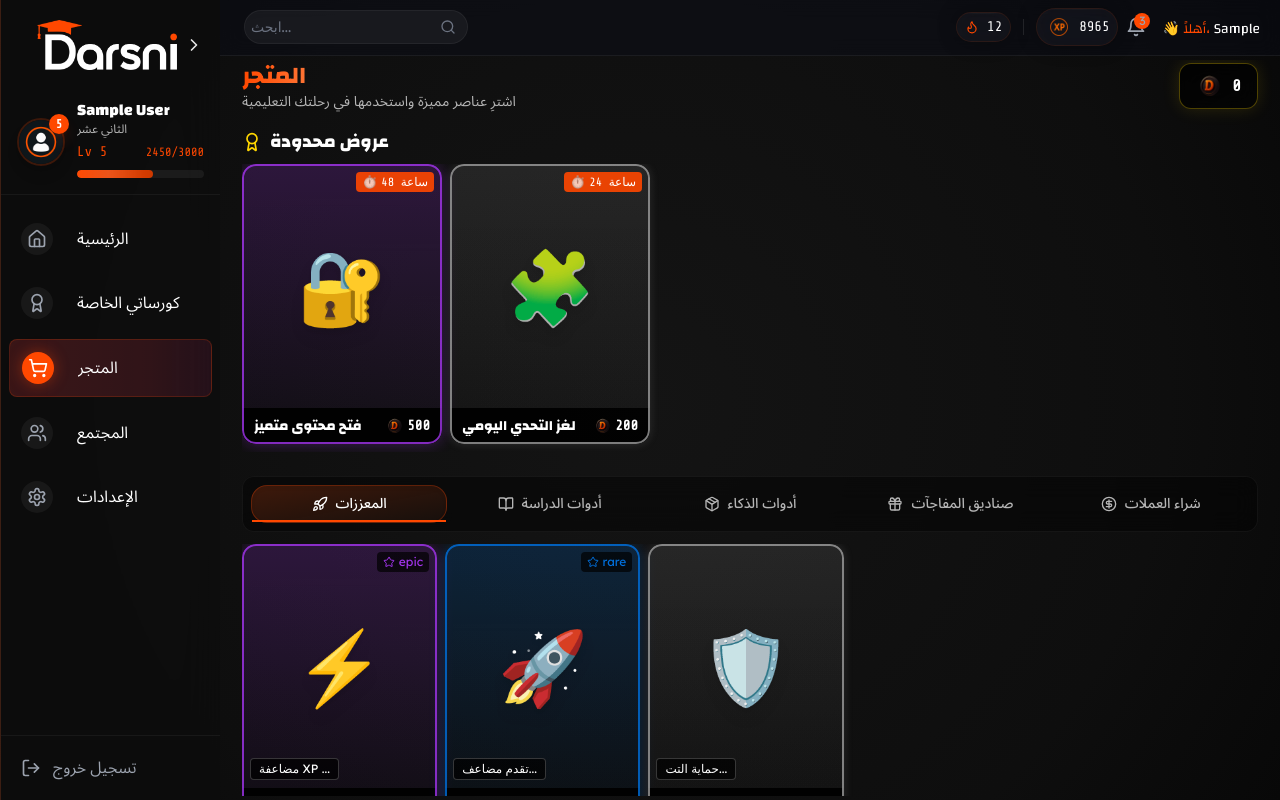
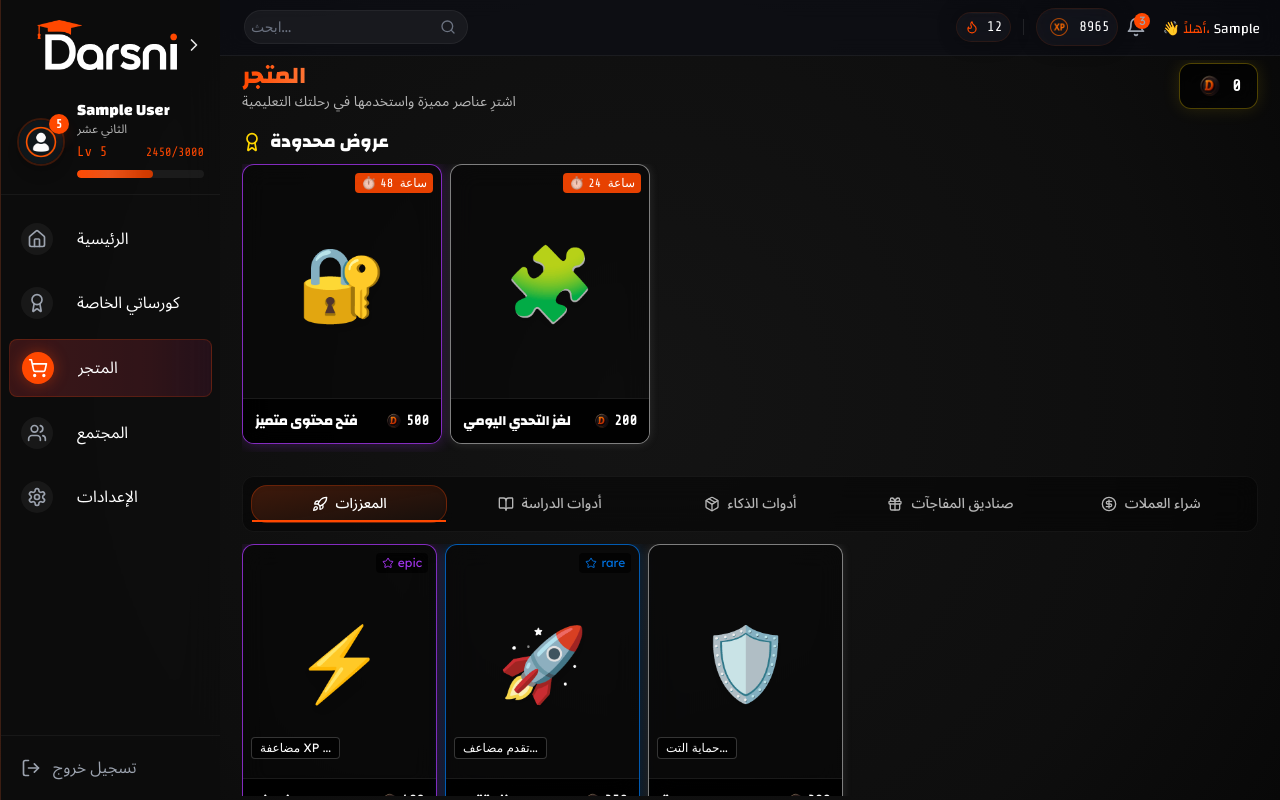
Before and after one commit to shadi1daoud/arab-bagrut-quest, a React (Vite) app: page /shop in a window 1280 px wide. Built offline with nearby package versions, Linux system fonts and the light colour scheme; sample sign-in values are in the browser's storage.

Commit message:
Refactor: Use Card component in Shop page
Refactors Shop.tsx to utilize the standard Card component for consistent design and layout, while maintaining existing shop functionality and rarity-based styling.

```diff
--- a/src/components/ui/card.tsx
+++ b/src/components/ui/card.tsx
@@ -3,19 +3,30 @@ import * as React from "react"
 
 import { cn } from "@/lib/utils"
 
+// Add support for rarity style prop
+interface CardProps extends React.HTMLAttributes<HTMLDivElement> {
+  rarity?: 'common' | 'rare' | 'epic' | 'legendary';
+}
+
 const Card = React.forwardRef<
   HTMLDivElement,
-  React.HTMLAttributes<HTMLDivElement>
->(({ className, ...props }, ref) => (
+  CardProps
+>(({ className, rarity, ...props }, ref) => {
+  // Generate rarity-specific styling
+  const rarityStyles = rarity ? getRarityStyles(rarity) : '';
+
+  return (
     <div
       ref={ref}
       className={cn(
         "bg-black/40 backdrop-blur-md rounded-xl border border-white/5 shadow-lg overflow-hidden hover:shadow-[0_0_20px_rgba(255,72,0,0.15)] transition-shadow animate-scale-in relative",
+        rarityStyles,
         className
       )}
       {...props}
     />
-))
+  )
+})
 Card.displayName = "Card"
 
 const CardHeader = React.forwardRef<
@@ -77,4 +88,18 @@ const CardFooter = React.forwardRef<
 ))
 CardFooter.displayName = "CardFooter"
 
+// Helper function to get rarity-specific styling
+function getRarityStyles(rarity: 'common' | 'rare' | 'epic' | 'legendary'): string {
+  switch(rarity) {
+    case 'legendary':
+      return 'border-game-legendary/80 shadow-[0_0_15px_rgba(255,215,0,0.3)]';
+    case 'epic':
+      return 'border-game-epic/80 shadow-[0_0_15px_rgba(163,53,238,0.3)]';
+    case 'rare':
+      return 'border-game-rare/80 shadow-[0_0_15px_rgba(0,112,221,0.3)]';
+    default: // common
+      return 'border-game-common/80 shadow-[0_0_10px_rgba(157,157,157,0.2)]';
+  }
+}
+
 export { Card, CardHeader, CardFooter, CardTitle, CardDescription, CardContent }
--- a/src/pages/student/Shop.tsx
+++ b/src/pages/student/Shop.tsx
@@ -432,7 +432,7 @@ const Shop = () => {
         </motion.div>
       </div>
 
-      {/* Featured items (limited time offers) - Fortnite Style */}
+      {/* Featured items (limited time offers) */}
       {featuredItems.length > 0 && (
         <div className="mb-4">
           <h2 className="text-lg font-bold mb-2 font-['Changa'] flex items-center gap-2 text-white">
@@ -441,63 +441,41 @@ const Shop = () => {
 
           <ScrollArea className="pb-2">
             <div className="flex gap-2 pb-2">
-              {featuredItems.map(item => {
-                const rarityStyle = getRarityStyle(item.rarity);
-                return (
+              {featuredItems.map(item => (
                 <motion.div
                   key={`featured-${item.id}`}
-                    className={`relative w-[200px] ${rarityStyle.glow} rounded-md overflow-hidden group h-[280px]`}
+                  className="relative w-[200px] min-w-[200px]"
                   whileHover={{ y: -5, scale: 1.02 }}
                   initial={{ opacity: 0, y: 20 }}
                   animate={{ opacity: 1, y: 0 }}
                   transition={{ duration: 0.3 }}
                 >
-                    {/* Rarity border */}
-                    <div className={`absolute inset-0 border-2 ${rarityStyle.border} rounded-md z-10 pointer-events-none`}></div>
-
+                  <Card rarity={item.rarity} className="h-[280px] group">
                     {/* Limited time indicator */}
                     <div className="absolute top-2 right-2 px-1.5 py-0.5 bg-game-primary/90 text-xs text-white rounded z-20 flex items-center gap-1 font-['Share_Tech_Mono']">
                       <span className="animate-pulse">⏱️</span>
                       <span>{formatTimeRemaining(item.timeRemaining || 0)}</span>
                     </div>
 
-                    {/* Card with large image area */}
-                    <div className="h-full flex flex-col">
-                      {/* Main image area */}
-                      <div
-                        className="flex-1 flex items-center justify-center p-3 relative overflow-hidden"
-                        style={{background: rarityStyle.bgGradient}}
-                      >
-                        {/* Rarity effect background */}
-                        <div className="absolute inset-0 opacity-20">
-                          <div className="absolute inset-0 bg-gradient-to-t from-black/50 to-transparent"></div>
-                          <motion.div
-                            className="absolute inset-0 bg-gradient-to-r from-transparent via-white/10 to-transparent"
-                            animate={{ x: ['-100%', '100%'] }}
-                            transition={{ duration: 2, repeat: Infinity, repeatDelay: 1 }}
-                          />
-                        </div>
-
-                        {/* Item image */}
-                        <div className="relative z-10 w-full h-full flex items-center justify-center">
+                    {/* Card content */}
+                    <div className="flex flex-col h-full">
+                      <CardContent className="flex-1 flex items-center justify-center p-3">
                         <div className="text-7xl transform group-hover:scale-110 transition-transform duration-300 filter drop-shadow-lg">
                           {item.image}
-                          </div>
                         </div>
 
                         {/* Effect tag if present */}
                         {item.effect && (
-                          <div className="absolute bottom-2 left-2 bg-black/70 px-2 py-0.5 text-xs rounded text-white border border-white/20 z-20">
+                          <div className="absolute bottom-16 left-2 bg-black/70 px-2 py-0.5 text-xs rounded text-white border border-white/20 z-20">
                             {item.effect.length > 12 ? `${item.effect.substring(0, 10)}...` : item.effect}
                           </div>
                         )}
-                      </div>
+                      </CardContent>
 
-                      {/* Fortnite-style black bottom bar */}
-                      <div className="bg-black/90 px-3 py-2 flex items-center justify-between">
-                        <h3 className={`font-bold text-white truncate max-w-[120px] font-['Changa'] text-sm`}>
+                      <CardFooter className="justify-between flex items-center">
+                        <CardTitle className="text-sm max-w-[120px] font-['Changa']">
                           {item.name}
-                        </h3>
+                        </CardTitle>
 
                         <div className="flex items-center gap-0.5">
                           <img
@@ -509,7 +487,7 @@ const Shop = () => {
                             {item.price}
                           </span>
                         </div>
-                      </div>
+                      </CardFooter>
                     </div>
 
                     {/* Purchase overlay on hover */}
@@ -523,9 +501,9 @@ const Shop = () => {
                         شراء الآن
                       </Button>
                     </div>
+                  </Card>
                 </motion.div>
-                );
-              })}
+              ))}
             </div>
           </ScrollArea>
         </div>
@@ -636,7 +614,7 @@ const Shop = () => {
           </TabsList>
         </div>
 
-        {/* Tab Content - Fortnite Style */}
+        {/* Tab Content */}
         <div className="flex-1 overflow-hidden relative">
           <AnimatePresence mode="wait">
             <TabsContent
@@ -660,58 +638,39 @@ const Shop = () => {
                       initial="hidden"
                       animate="show"
                     >
-                      {filteredItems.map((item) => {
-                        const rarityStyle = getRarityStyle(item.rarity);
-
-                        return (
+                      {filteredItems.map((item) => (
                         <motion.div
                           key={item.id}
                           variants={itemVariants}
-                            className={`relative rounded-md overflow-hidden group h-[280px] ${rarityStyle.glow}`}
+                          className="h-[280px] relative"
                         >
-                            {/* Rarity border */}
-                            <div className={`absolute inset-0 border-2 ${rarityStyle.border} rounded-md z-10 pointer-events-none`}></div>
-
+                          <Card rarity={item.rarity} className="h-full group">
                             {/* Rarity corner label */}
                             {item.rarity && item.rarity !== 'common' && (
-                              <div className={`absolute top-2 right-2 px-1.5 py-0.5 bg-black/70 ${rarityStyle.text} text-xs rounded z-20 flex items-center gap-1`}>
+                              <div className={`absolute top-2 right-2 px-1.5 py-0.5 bg-black/70 text-${getRarityTextColor(item.rarity)} text-xs rounded z-20 flex items-center gap-1`}>
                                 <Star className="h-3 w-3" />
                                 {item.rarity}
                               </div>
                             )}
 
-                            {/* Card with large image area */}
-                            <div className="h-full flex flex-col">
-                              {/* Main image area */}
-                              <div
-                                className="flex-1 flex items-center justify-center p-3 relative overflow-hidden"
-                                style={{background: rarityStyle.bgGradient}}
-                              >
-                                {/* Rarity effect background */}
-                                <div className="absolute inset-0 opacity-20">
-                                  <div className="absolute inset-0 bg-gradient-to-t from-black/50 to-transparent"></div>
-                                </div>
-
-                                {/* Item image */}
-                                <div className="relative z-10 w-full h-full flex items-center justify-center">
+                            <div className="flex flex-col h-full">
+                              <CardContent className="flex-1 flex items-center justify-center">
                                 <div className="text-7xl transform group-hover:scale-110 transition-transform duration-300 filter drop-shadow-lg">
                                   {item.image}
-                                  </div>
                                 </div>
 
                                 {/* Effect tag if present */}
                                 {item.effect && (
-                                  <div className="absolute bottom-2 left-2 bg-black/70 px-2 py-0.5 text-xs rounded text-white border border-white/20 z-20">
+                                  <div className="absolute bottom-16 left-2 bg-black/70 px-2 py-0.5 text-xs rounded text-white border border-white/20 z-20">
                                     {item.effect.length > 12 ? `${item.effect.substring(0, 10)}...` : item.effect}
                                   </div>
                                 )}
-                              </div>
+                              </CardContent>
 
-                              {/* Fortnite-style black bottom bar */}
-                              <div className="bg-black/90 px-3 py-2 flex items-center justify-between">
-                                <h3 className={`font-bold text-white truncate max-w-[120px] font-['Changa'] text-sm`}>
+                              <CardFooter>
+                                <CardTitle className="text-sm max-w-[120px]">
                                   {item.name}
-                                </h3>
+                                </CardTitle>
 
                                 <div className="flex items-center gap-0.5">
                                   <img
@@ -723,7 +682,7 @@ const Shop = () => {
                                     {item.price}
                                   </span>
                                 </div>
-                              </div>
+                              </CardFooter>
                             </div>
 
                             {/* Purchase overlay on hover */}
@@ -737,9 +696,9 @@ const Shop = () => {
                                 شراء الآن
                               </Button>
                             </div>
+                          </Card>
                         </motion.div>
-                        );
-                      })}
+                      ))}
                     </motion.div>
                   ) : (
                     <div className="flex flex-col items-center justify-center h-full text-center text-game-foreground-muted">
@@ -855,4 +814,14 @@ const Shop = () => {
   );
 };
 
+// Helper function to get rarity text color classes
+function getRarityTextColor(rarity: string): string {
+  switch(rarity) {
+    case 'legendary': return 'game-legendary';
+    case 'epic': return 'game-epic';
+    case 'rare': return 'game-rare';
+    default: return 'gray-200';
+  }
+}
+
 export default Shop;
```
Lines whose indentation alone changed are shown as unchanged.
